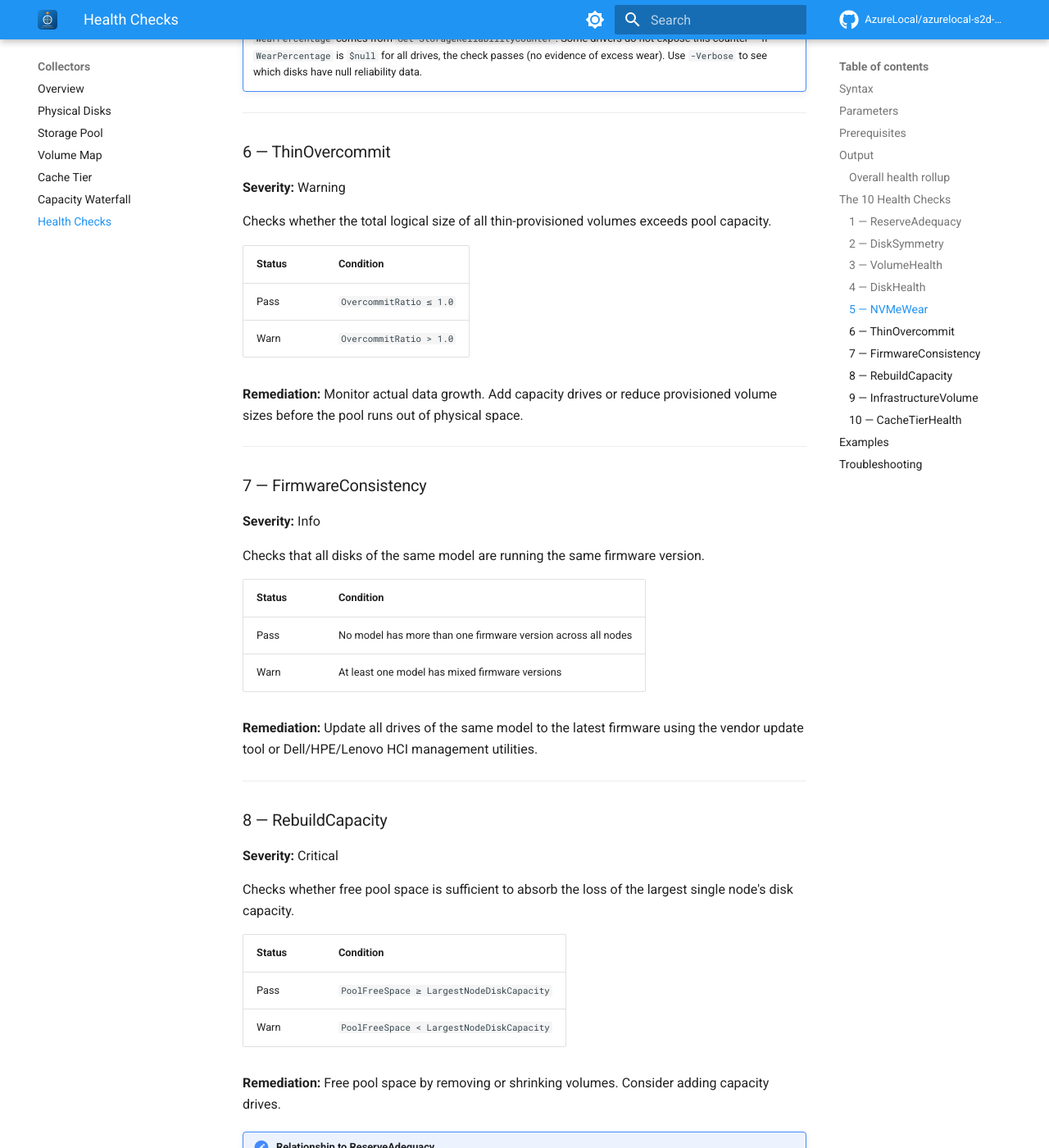
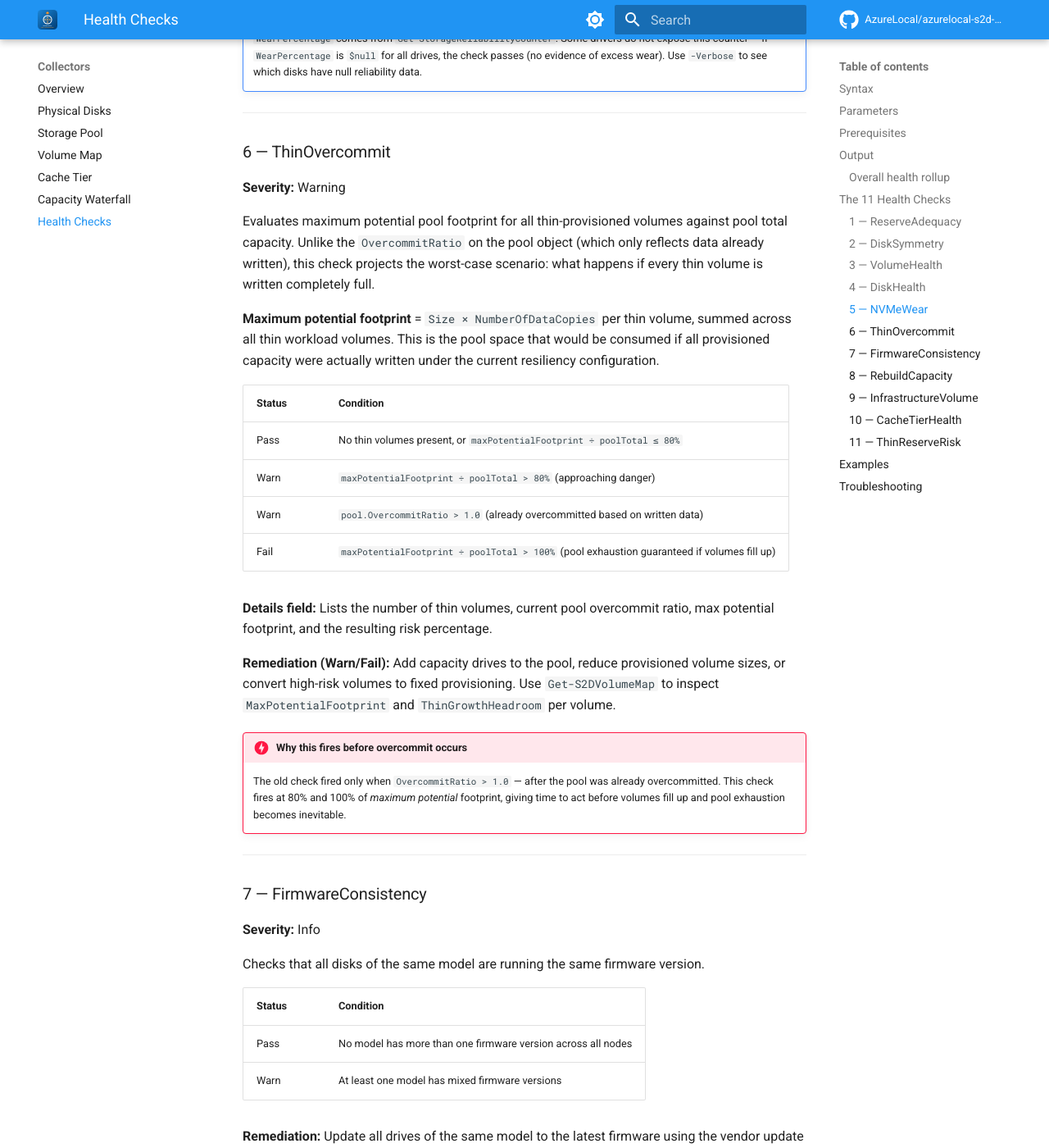
Before and after one commit to AzureLocal/azurelocal-S2DCartographer, an MkDocs documentation site: the page built from docs/collectors/health-checks.md, in a window 1280 px wide and 1400 px high, scrolled down 4105 px. Shown: the whole window at 82% size. Built offline with MkDocs 1.6.1 and Material for MkDocs 9.7.7, drawn with Linux system fonts in a browser that asks for light colours; comment, search, counter and statistics services are not loaded; some of the changed text lies outside the part shown.

Commit message:
docs(v1.3.0): update all affected reference docs for thin provisioning and what-if
- health-checks.md: 10→11 checks, Check 6 tiered logic documented (80%/100%
  max potential footprint), Check 11 (ThinReserveRisk) fully documented
- volume-map.md: ThinGrowthHeadroom and MaxPotentialFootprint added to
  output property table with descriptions; thin risk example added
- reports.md: 10→11 checks in Word and Excel sections; What-If Modeling
  Reports section added with HTML/JSON format docs and generate examples
- index.md: 10→11 health checks; what-if modeling added to capabilities table
- getting-started.md: 10→11 health check comment; step 3a what-if workflow
  added with snapshot and pipeline examples, link to what-if.md

Co-Authored-By: Claude Sonnet 4.6 <noreply@anthropic.com>

````diff
--- a/docs/collectors/health-checks.md
+++ b/docs/collectors/health-checks.md
@@ -1,6 +1,6 @@
 # Get-S2DHealthStatus
 
-Runs all 10 S2D health checks and returns pass/warn/fail results with severity levels and remediation guidance.
+Runs all 11 S2D health checks and returns pass/warn/fail results with severity levels and remediation guidance.
 
 ---
 
@@ -54,7 +54,7 @@ After each run, `Get-S2DHealthStatus` writes an overall health string to `$Scrip
 
 ---
 
-## The 10 Health Checks
+## The 11 Health Checks
 
 ### 1 — ReserveAdequacy
 
@@ -144,14 +144,23 @@ Checks that no NVMe drive exceeds 80% wear percentage.
 
 **Severity:** Warning
 
-Checks whether the total logical size of all thin-provisioned volumes exceeds pool capacity.
+Evaluates maximum potential pool footprint for all thin-provisioned volumes against pool total capacity. Unlike the `OvercommitRatio` on the pool object (which only reflects data already written), this check projects the worst-case scenario: what happens if every thin volume is written completely full.
+
+**Maximum potential footprint** = `Size × NumberOfDataCopies` per thin volume, summed across all thin workload volumes. This is the pool space that would be consumed if all provisioned capacity were actually written under the current resiliency configuration.
 
 | Status | Condition |
 | --- | --- |
-| Pass | `OvercommitRatio ≤ 1.0` |
-| Warn | `OvercommitRatio > 1.0` |
+| Pass | No thin volumes present, or `maxPotentialFootprint ÷ poolTotal ≤ 80%` |
+| Warn | `maxPotentialFootprint ÷ poolTotal > 80%` (approaching danger) |
+| Warn | `pool.OvercommitRatio > 1.0` (already overcommitted based on written data) |
+| Fail | `maxPotentialFootprint ÷ poolTotal > 100%` (pool exhaustion guaranteed if volumes fill up) |
 
-**Remediation:** Monitor actual data growth. Add capacity drives or reduce provisioned volume sizes before the pool runs out of physical space.
+**Details field:** Lists the number of thin volumes, current pool overcommit ratio, max potential footprint, and the resulting risk percentage.
+
+**Remediation (Warn/Fail):** Add capacity drives to the pool, reduce provisioned volume sizes, or convert high-risk volumes to fixed provisioning. Use `Get-S2DVolumeMap` to inspect `MaxPotentialFootprint` and `ThinGrowthHeadroom` per volume.
+
+!!! danger "Why this fires before overcommit occurs"
+    The old check fired only when `OvercommitRatio > 1.0` — after the pool was already overcommitted. This check fires at 80% and 100% of *maximum potential* footprint, giving time to act before volumes fill up and pool exhaustion becomes inevitable.
 
 ---
 
@@ -222,6 +231,29 @@ Checks cache tier health across both physical and software cache configurations.
 
 ---
 
+### 11 — ThinReserveRisk
+
+**Severity:** Critical
+
+Checks whether the maximum uncommitted growth of thin-provisioned volumes would consume the recommended rebuild reserve space. A cluster can survive a drive failure only if the pool has enough free space to complete a rebuild; thin volume growth that erodes that reserve creates a latent risk that normal pool utilisation monitoring does not catch.
+
+**Uncommitted growth bytes** = `max(0, maxPotentialFootprint − currentThinFootprint)` — the additional pool space thin volumes could consume if written to full.
+
+**Free space after max growth** = `poolFree − uncommittedGrowthBytes`
+
+| Status | Condition |
+| --- | --- |
+| Pass | No thin volumes present, or `freeAfterMaxGrowth ≥ reserveRecommended` |
+| Warn | `freeAfterMaxGrowth < reserveRecommended` (growth could consume reserve) |
+| Fail | `freeAfterMaxGrowth < 0` (growth would exhaust the entire pool) |
+
+**Remediation (Warn/Fail):** Add capacity drives to increase pool free space, reduce provisioned volume sizes, or convert high-risk volumes to fixed provisioning. Use `Invoke-S2DCapacityWhatIf` to model how additional drives would affect the reserve margin.
+
+!!! note "Relationship to Check 1 (ReserveAdequacy)"
+    `ReserveAdequacy` compares *current* pool free space against the recommended reserve. `ThinReserveRisk` asks a forward-looking question: if all thin volumes fill up, will the reserve still be intact? Both can be passing today while `ThinReserveRisk` warns about future risk.
+
+---
+
 ## Examples
 
 ```powershell
````
Also changed, not shown: docs/collectors/volume-map.md (+7 -0 lines), docs/getting-started.md (+19 -1 lines), docs/index.md (+2 -1 lines), docs/reports.md (+32 -2 lines).
